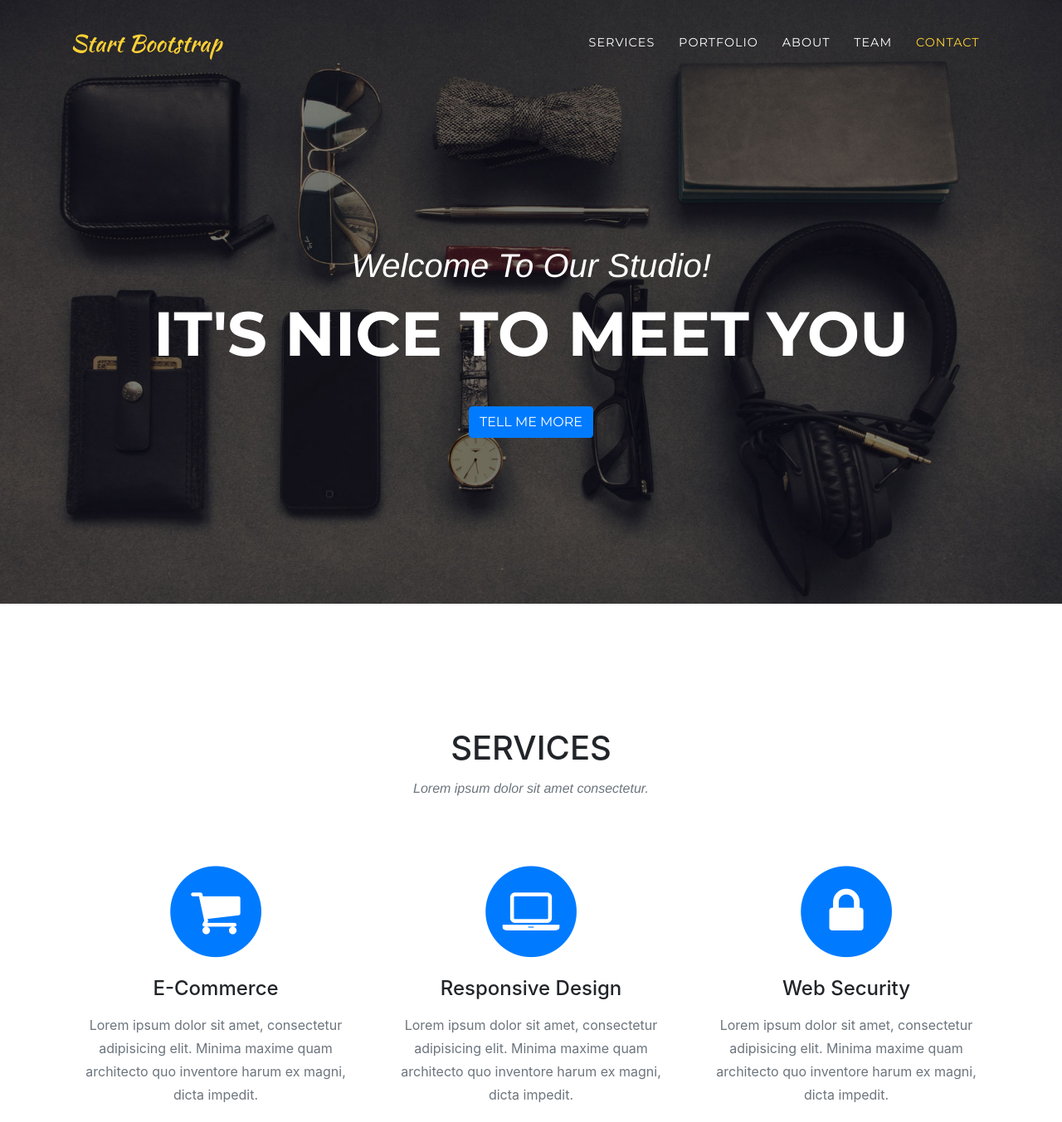
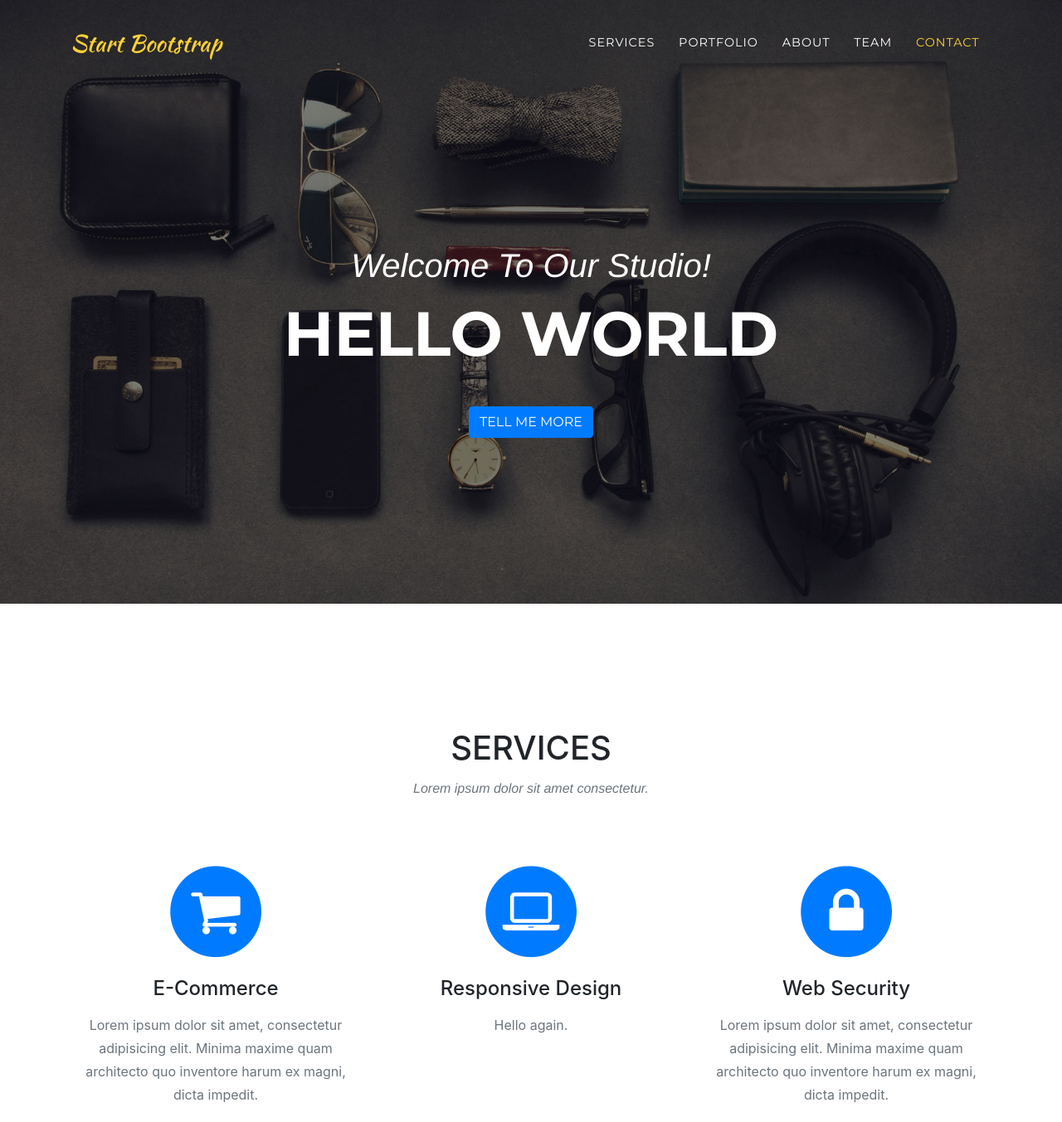
Before and after one commit to ajhop/ajhop.github.io, a website with bundled scripts: page index.html in a window 1280 px wide. Shown: the top 1353 px of the page at 83% size. Built offline with nearby package versions, Linux system fonts and the light colour scheme; a web font is replaced by a local one.

Commit message:
Changed wording on website

```diff
--- a/index.html
+++ b/index.html
@@ -62,7 +62,7 @@
       <div class="container">
         <div class="intro-text">
           <div class="intro-lead-in">Welcome To Our Studio!</div>
-          <div class="intro-heading text-uppercase">It's Nice To Meet You</div>
+          <div class="intro-heading text-uppercase">Hello World</div>
           <a class="btn btn-primary btn-xl text-uppercase js-scroll-trigger" href="#services">Tell Me More</a>
         </div>
       </div>
@@ -92,7 +92,7 @@
               <i class="fa fa-laptop fa-stack-1x fa-inverse"></i>
             </span>
             <h4 class="service-heading">Responsive Design</h4>
-            <p class="text-muted">Lorem ipsum dolor sit amet, consectetur adipisicing elit. Minima maxime quam architecto quo inventore harum ex magni, dicta impedit.</p>
+            <p class="text-muted">Hello again.</p>
           </div>
           <div class="col-md-4">
             <span class="fa-stack fa-4x">
```
